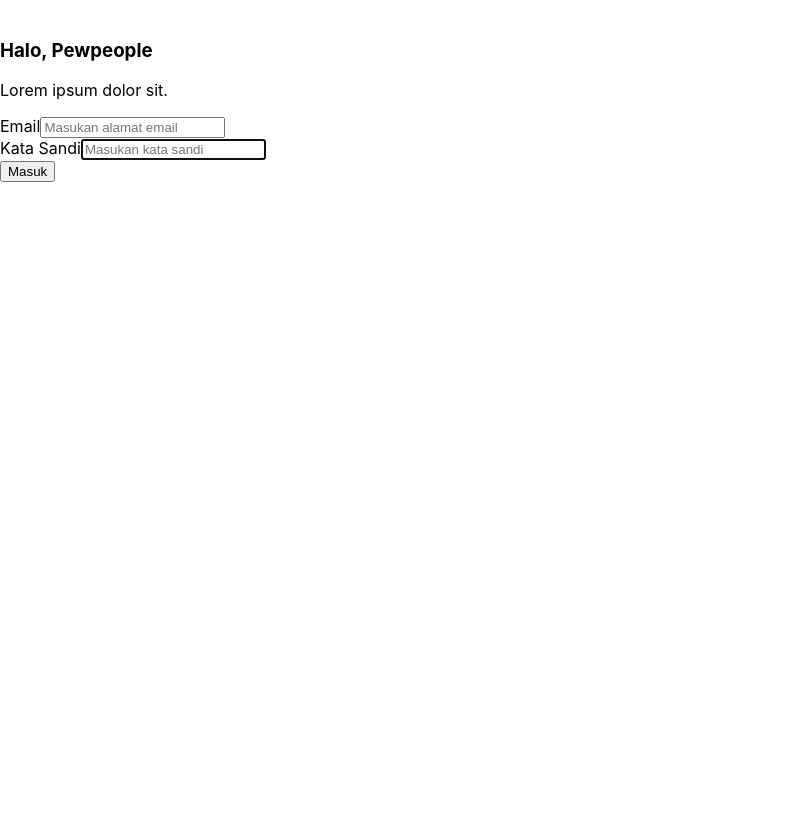
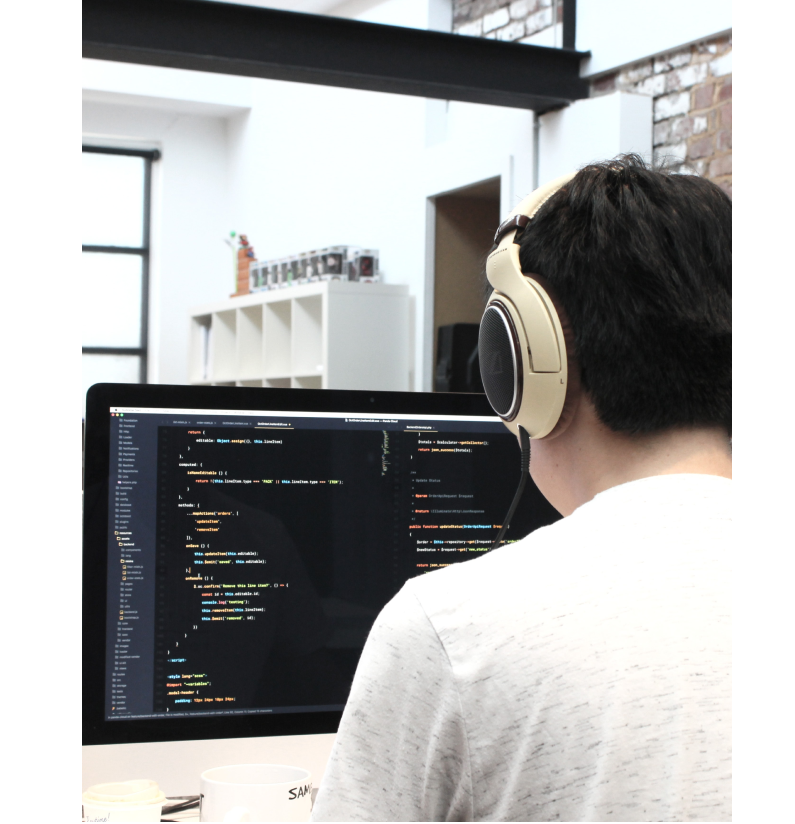
Before and after one commit to basriibrahim1/pew-world-fe, a React (Create React App) app: page /login in a window 1280 px wide. Shown: the top 824 px of the page, without its empty margins (0-795 px from the left). Before the commit the page ends 800 px from the top, so only its background shows below. Built offline with nearby package versions, Linux system fonts and the light colour scheme.

Commit message:
fix template

```diff
--- a/package.json
+++ b/package.json
@@ -7,7 +7,7 @@
     "@testing-library/react": "^13.4.0",
     "@testing-library/user-event": "^13.5.0",
     "axios": "^1.3.4",
-    "boostrap": "^2.0.0",
+    "bootstrap": "^5.2.3",
     "react": "^18.2.0",
     "react-bootstrap": "^2.7.2",
     "react-dom": "^18.2.0",
--- /dev/null
+++ b/src/App.css
@@ -0,0 +1,38 @@
+.App {
+  text-align: center;
+}
+
+.App-logo {
+  height: 40vmin;
+  pointer-events: none;
+}
+
+@media (prefers-reduced-motion: no-preference) {
+  .App-logo {
+    animation: App-logo-spin infinite 20s linear;
+  }
+}
+
+.App-header {
+  background-color: #282c34;
+  min-height: 100vh;
+  display: flex;
+  flex-direction: column;
+  align-items: center;
+  justify-content: center;
+  font-size: calc(10px + 2vmin);
+  color: white;
+}
+
+.App-link {
+  color: #61dafb;
+}
+
+@keyframes App-logo-spin {
+  from {
+    transform: rotate(0deg);
+  }
+  to {
+    transform: rotate(360deg);
+  }
+}
--- a/src/App.js
+++ b/src/App.js
@@ -1,11 +1,18 @@
+import './App.css';
+import './custom.scss'
+import { BrowserRouter, Route, Routes} from 'react-router-dom';
 import LoginWorkerPages from "./pages/auth/loginWorkerPages";
 
 
 function App() {
   return (
-    <div className="App">
-      <LoginWorkerPages />
-    </div>
+    <>
+      <BrowserRouter>
+        <Routes>
+          <Route path='/login' element={ <LoginWorkerPages />}/>
+        </Routes>
+      </BrowserRouter>
+    </>
   );
 }
 
--- a/src/component/auth/loginWorkerComponent.jsx
+++ b/src/component/auth/loginWorkerComponent.jsx
@@ -1,4 +1,5 @@
 import React from 'react'
+import loginImage from '../../assets/loginImage.png'
 
 const LoginWorkerComponent = (props) => {
     const {title, heading, passwordValue, passwordChange, emailValue, emailChange, onSubmit} = props
@@ -6,7 +7,7 @@ const LoginWorkerComponent = (props) => {
     <>
         <div className='container'>
             <div className='left'>
-                <img src="" alt="" />
+                <img src={loginImage} alt="" />
                 <p></p>
             </div>
             <div className='right'>
--- /dev/null
+++ b/src/custom.scss
@@ -0,0 +1 @@
+@import '~bootstrap/scss/bootstrap.scss';
```
Also changed, not shown: src/assets/loginImage.png (added), 1 other file (tests, documents, lock files or other folders).
